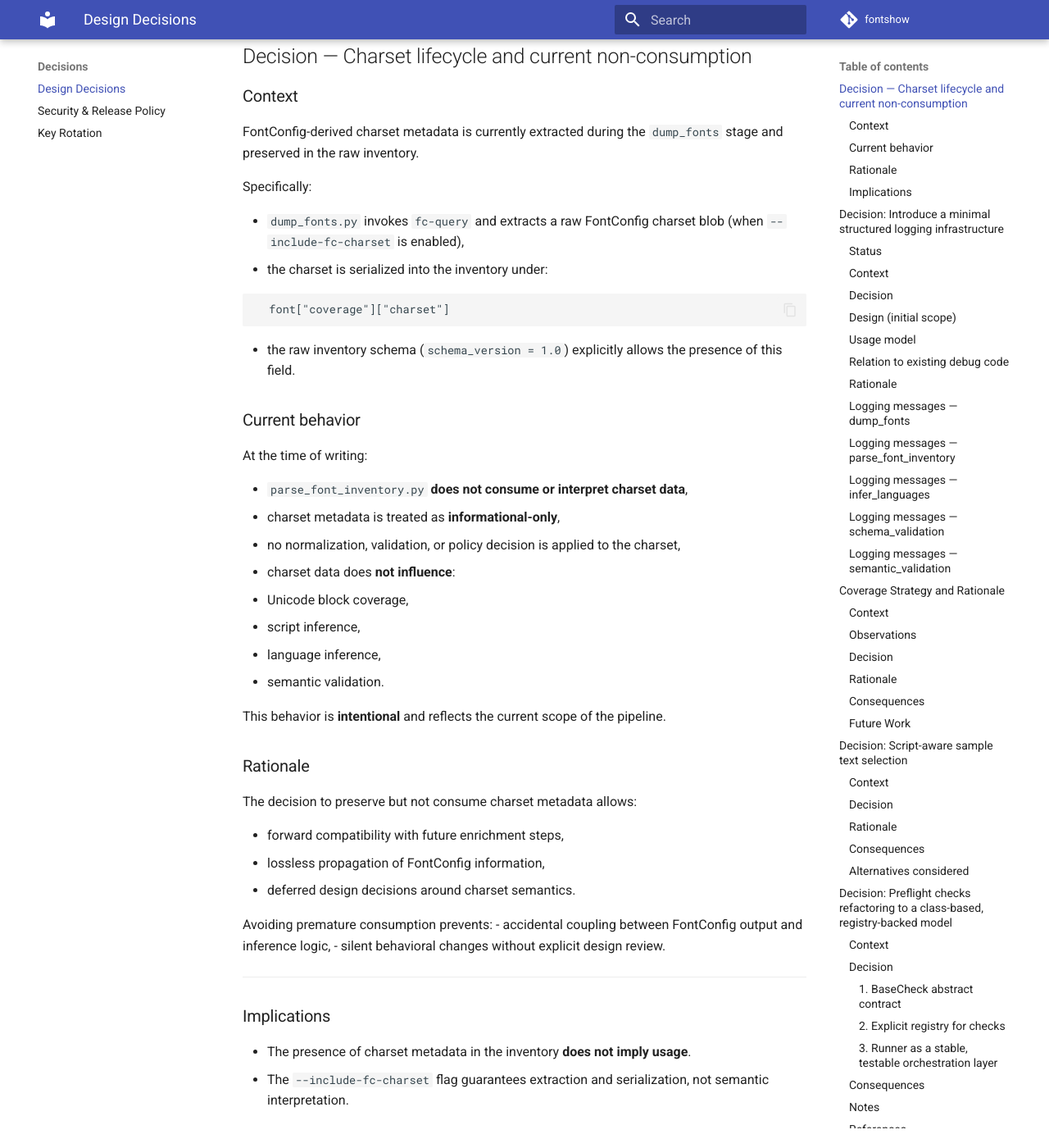
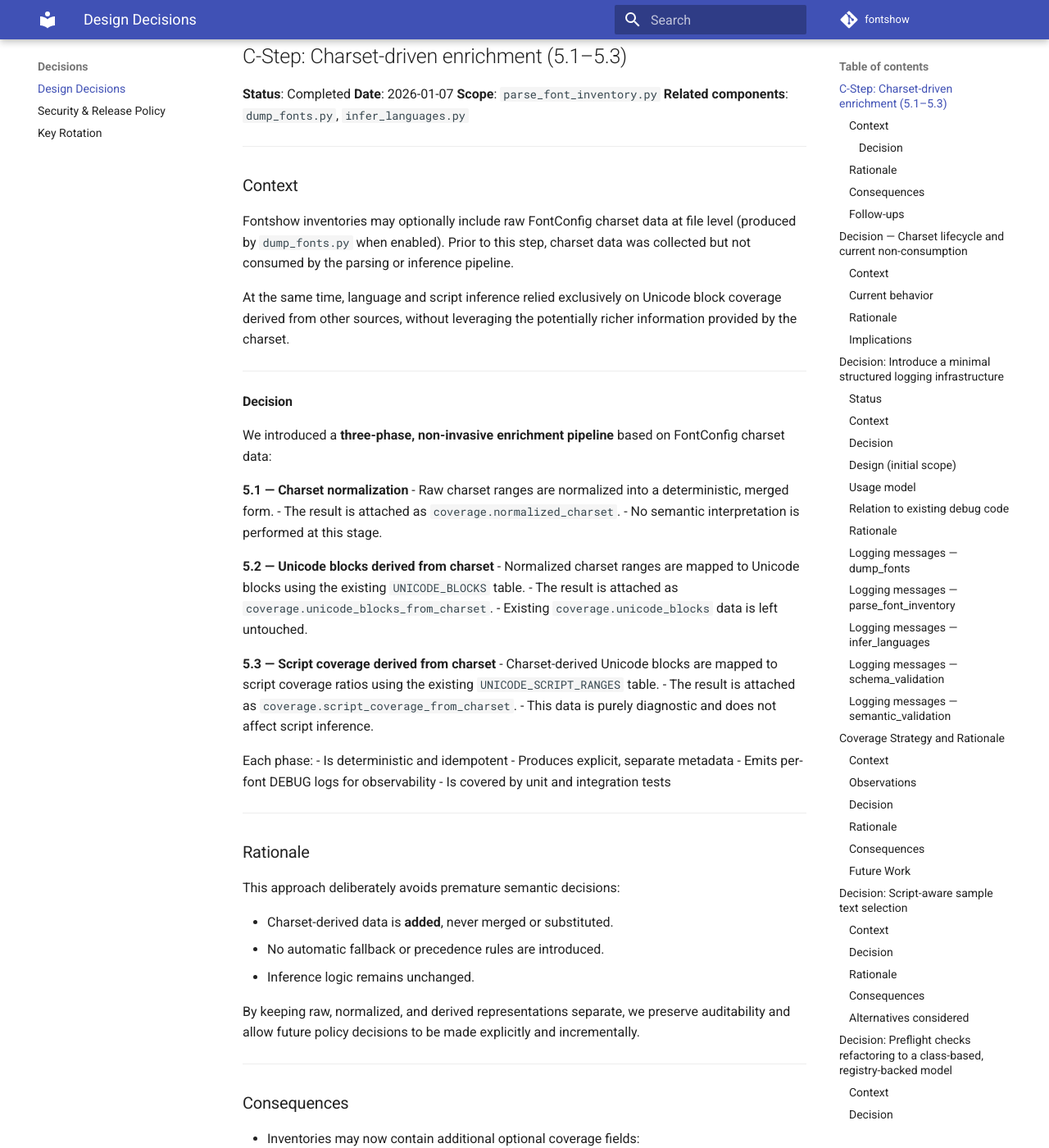
Before and after one commit to marco0560/Fontshow, an MkDocs documentation site: the page built from docs/decisions.md, in a window 1280 px wide and 1400 px high, scrolled down 511 px. Shown: the whole window at 82% size. Built offline with MkDocs 1.6.1 and Material for MkDocs 9.7.7, drawn with Linux system fonts in a browser that asks for light colours; comment, search, counter and statistics services are not loaded; some of the changed text lies outside the part shown.

Commit message:
docs(schema): extend inventory 1.1 with charset-derived coverage fields
- Document normalized charset metadata in coverage
- Add optional unicode_blocks_from_charset field
- Add optional script_coverage_from_charset field
- Mark all charset-derived data as diagnostic and non-semantic

Why:
-

What:
-

Notes:
-

Refs: #

```diff
--- a/docs/decisions.md
+++ b/docs/decisions.md
@@ -16,6 +16,92 @@ Any changes to these decisions must be:
 - explicitly discussed;
 - reflected in this document;
 - traceable through dedicated commits.
+
+## C-Step: Charset-driven enrichment (5.1–5.3)
+
+**Status**: Completed
+**Date**: 2026-01-07
+**Scope**: `parse_font_inventory.py`
+**Related components**: `dump_fonts.py`, `infer_languages.py`
+
+---
+
+### Context
+
+Fontshow inventories may optionally include raw FontConfig charset data
+at file level (produced by `dump_fonts.py` when enabled).
+Prior to this step, charset data was collected but not consumed by the
+parsing or inference pipeline.
+
+At the same time, language and script inference relied exclusively on
+Unicode block coverage derived from other sources, without leveraging
+the potentially richer information provided by the charset.
+
+---
+
+#### Decision
+
+We introduced a **three-phase, non-invasive enrichment pipeline**
+based on FontConfig charset data:
+
+**5.1 — Charset normalization**
+- Raw charset ranges are normalized into a deterministic, merged form.
+- The result is attached as `coverage.normalized_charset`.
+- No semantic interpretation is performed at this stage.
+
+**5.2 — Unicode blocks derived from charset**
+- Normalized charset ranges are mapped to Unicode blocks using the
+  existing `UNICODE_BLOCKS` table.
+- The result is attached as `coverage.unicode_blocks_from_charset`.
+- Existing `coverage.unicode_blocks` data is left untouched.
+
+**5.3 — Script coverage derived from charset**
+- Charset-derived Unicode blocks are mapped to script coverage ratios
+  using the existing `UNICODE_SCRIPT_RANGES` table.
+- The result is attached as `coverage.script_coverage_from_charset`.
+- This data is purely diagnostic and does not affect script inference.
+
+Each phase:
+- Is deterministic and idempotent
+- Produces explicit, separate metadata
+- Emits per-font DEBUG logs for observability
+- Is covered by unit and integration tests
+
+---
+
+### Rationale
+
+This approach deliberately avoids premature semantic decisions:
+
+- Charset-derived data is **added**, never merged or substituted.
+- No automatic fallback or precedence rules are introduced.
+- Inference logic remains unchanged.
+
+By keeping raw, normalized, and derived representations separate,
+we preserve auditability and allow future policy decisions to be
+made explicitly and incrementally.
+
+---
+
+### Consequences
+
+- Inventories may now contain additional optional coverage fields:
+  - `normalized_charset`
+  - `unicode_blocks_from_charset`
+  - `script_coverage_from_charset`
+- These fields are not yet reflected in the JSON schema.
+- Consumers must treat them as optional and informational.
+
+A follow-up decision is required to determine whether:
+- the existing schema version (1.1) should be extended, or
+- a new schema version should be introduced to formalize these fields.
+
+### Follow-ups
+
+- Evaluate schema evolution strategy for charset-derived metadata.
+- Decide if and how charset-driven signals should influence inference
+  in future C-steps.
+
 
 ## Decision — Charset lifecycle and current non-consumption
 
```
Also changed, not shown: docs/schema/inventory-1.1.schema.json (+47 -1 lines).
